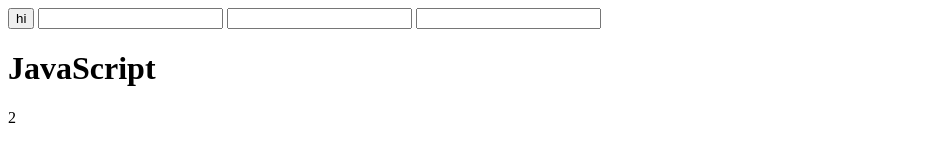
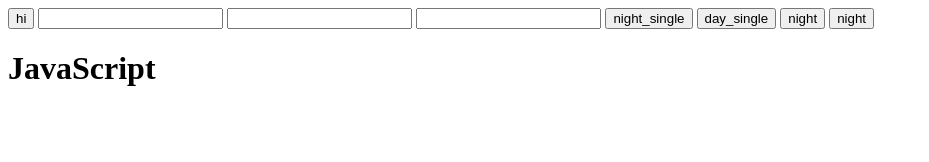
Before and after one commit to maggiekim/study_opentutorials, a plain HTML site: page JavaScript/1.html in a window 1280 px wide. Shown: the whole page, without its empty margins (0-929 px from the left). Drawn offline with Linux system fonts and the light colour scheme.

Commit message:
[ JavaScript] querySelector & script_function
- change body color with remove duplicat codes

```diff
--- a/JavaScript/1.html
+++ b/JavaScript/1.html
@@ -1,3 +1,33 @@
+<!--
+#1. 자바스크립트의 특성
+
+- 스타일 속성을 동적으로 변경
+- 동적으로 변경되기 때문에 자바스크립트는 방대한 양의 코드에는 부적합하다.
+- 디버깅도 힘들다.
+
+#2. 우선순위
+
+- .은 class
+- #은 id
+- empty는 tag
+
+- 우선순위: id > class > tag
+
+포괄적인 건 class로 만들고
+예외적인 부분은 id로 만든다.
+
+#3. All about Program*
+
+- Program: 음악의 연주 "순서"
+- Programming: 순서를 만드는 "행위"
+- Programmer: 순서를 만드는 "사람"
+
+#4. HTML VS JavaScript
+
+- HTML은 시간의 순서와 상관이 없다.
+- JavaScript는 사용자와 상호작용해야 하는 동적인 프로그램
+
+-->
 <!doctype html>
 <html>
 <head>
@@ -10,10 +40,56 @@
 	<input type="text" id="userAge" onkeydown="myKeydownFunc()">
 	<input type="text" id="demo" onkeydown="keydownFunction()" onkeyup="keyupFunction()">
 
+	<input type="button" value="night_single" onclick=
+	"document.querySelector('body').style.backgroundColor='#99ffcc';
+	document.querySelector('body').style.color='white'; ">
+
+	<input type="button" value="day_single" onclick="document.querySelector('body').style.backgroundColor='#ff4d94';
+	document.querySelector('body').style.color='white';">
+
+<!-- using function -->
+	<input id="night_day" type="button" value="night" onclick="
+	this.value = changeBasicColor(this.value);
+	// var changedValue = changeBasicColor(this.value);
+
+	// this.value = changedValue;
+
+	// if(document.querySelector('#night_day').value === 'night')
+	// {
+	// 	document.querySelector('body').style.backgroundColor = '#99ffcc';
+	// 	document.querySelector('body').style.color = 'white';
+	// 	setTimeout(function() { alert('[Night] Crystal night!'); }, 1);
+	// 	document.querySelector('#night_day').value = 'day';
+	// 	document.querySelector('#syncButton').value = 'day';
+	// }
+	// else
+	// {
+	// 	document.querySelector('body').style.backgroundColor = '#ff4d94';
+	// 	document.querySelector('body').style.color = 'white';
+	// 	setTimeout(function() { alert('[Day] Pinky day!'); }, 1);
+	// 	document.querySelector('#night_day').value = 'night';
+	// 	document.querySelector('#syncButton').value = 'night';
+	// }
+	">
+	<!-- using this keyword & var keyword -->
+	<input type="button" value="night" onclick="
+	var target = document.querySelector('body');
+
+	if(this.value === 'night')
+	{
+		target.style.backgroundColor = '#99ffcc';
+		target.style.color = 'white';
+		this.value = 'day';
+	}
+	else
+	{
+		target.style.backgroundColor = '#ff4d94';
+		target.style.color = 'white';
+		this.value = 'night';
+	}
+	">
 	<h1>JavaScript</h1>
 	<script>
-		document.write(1+1); // script와 html h와 다른점
-
 		function myKeydownFunc() {
 			document.getElementById("userName").style.backgroundColor = "red";
 			document.getElementById("userAge").style.backgroundColor = "green";
@@ -24,6 +100,20 @@
 		function keyupFunction() {
 			document.getElementById("demo").style.backgroundColor = "green";
 		}
+		function changeBasicColor(curVal) {
+			if(curVal === 'night')
+			{
+				document.querySelector('body').style.backgroundColor = '#99ffcc';
+				document.querySelector('body').style.color = 'white';
+				return "day";
+			}
+			else
+			{
+				document.querySelector('body').style.backgroundColor = '#ff4d94';
+				document.querySelector('body').style.color = 'white';
+				return "night";
+			}
+		}
 	</script>
 </body>
 </html>
```
